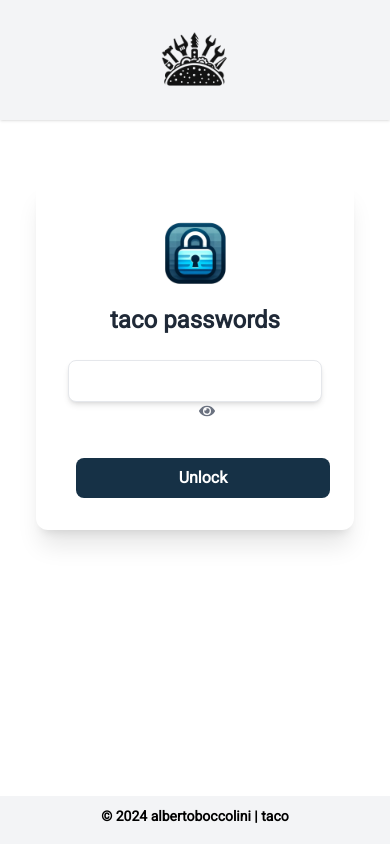
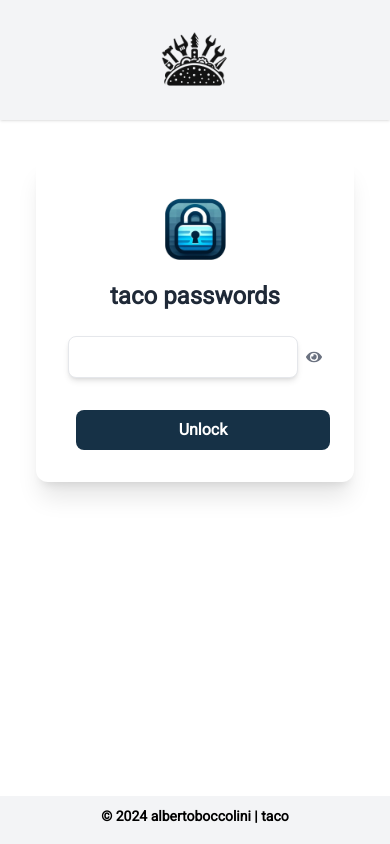
Before and after one commit to albertoboccolini/taco, a Next.js app: page /tools/passwords in a window 390 px wide. Built offline with nearby package versions, Linux system fonts and the light colour scheme.

Commit message:
Make login responsive

```diff
--- a/app/components/tools/passwords/Layout.tsx
+++ b/app/components/tools/passwords/Layout.tsx
@@ -26,51 +26,42 @@ const Layout: NextPage = () => {
         isAuthenticated
     } = Engine();
 
-
-    if (!isAuthenticated) {
     return (
-            <div className="text-gray-800 bg-white m-0 p-0">
+        <div className="bg-white text-gray-800 m-0 p-0">
             <div className="shadow">
                 <Header title={"taco | passwords"}/>
             </div>
-                <main className="px-4 py-10 m-auto max-w-4xl sm:p-10">
+            {!isAuthenticated ? (
+                <main className="m-auto max-w-4xl p-4 sm:p-10">
                     <div className="text-center p-5 m-auto">
-                        <div className="mx-auto max-w-4xl space-y-8">
-                            <div className="rounded-xl bg-white px-8 py-6 shadow-xl">
+                        <div className="space-y-8 mx-auto max-w-4xl">
+                            <div className="bg-white rounded-xl shadow-xl px-8 py-6">
                                 <Image src={passwordLogo}
-                                       className="font-bold text-2xl text-center m-auto"
+                                       className="m-auto text-2xl font-bold"
                                        alt="taco converter"
                                        width={100} height={100}/>
-                                <h1 className="font-bold text-2xl text-center mb-6">taco passwords</h1>
-                                <div className="mx-auto mb-6 block text-center">
+                                <h1 className="text-2xl font-bold text-center mb-6">taco passwords</h1>
+                                <div
+                                    className="text-center mb-6 mx-auto flex justify-center items-center space-x-2">
                                     <input type={visibleMainPassword ? 'text' : 'password'}
                                            value={mainPassword}
                                            onChange={(e) => updateMainPassword(e.target.value)}
-                                           className="shadow-md border py-2 px-4 w-full max-w-xs sm:max-w-sm md:max-w-md lg:max-w-lg font-normal rounded-lg"/>
+                                           className="border shadow-md rounded-lg py-2 px-4 font-normal w-full max-w-xs sm:max-w-sm md:max-w-md lg:max-w-lg"/>
                                     <button onClick={toggleMainPasswordVisibility}
-                                            className="text-gray-500 ml-6">
+                                            className="text-gray-500 flex-shrink-0">
                                         {visibleMainPassword ? <FaEyeSlash width={200} height={200}/> : <FaEye/>}
                                     </button>
                                 </div>
-                                <div className="block text-center mt-4">
+                                <div className="mt-4 text-center">
                                     <button type="submit" onClick={unlockPasswords}
-                                            className="bg-taco-button-bg hover:bg-white text-white font-bold py-2 px-4 rounded-lg transition duration-300 ease-in-out transform hover:scale-105 w-full max-w-xs sm:max-w-sm md:max-w-md lg:max-w-lg mx-2 my-2">
+                                            className="mx-2 my-2 w-full max-w-xs sm:max-w-sm md:max-w-md lg:max-w-lg bg-taco-button-bg hover:bg-white text-white font-bold py-2 px-4 rounded-lg transition duration-300 ease-in-out transform hover:scale-105">
                                         Unlock
                                     </button>
                                 </div>
                             </div>
                         </div>
                     </div>
-                </main>
-            </div>
-        );
-    } else {
-        return (
-            <div className="text-gray-800 bg-white m-0 p-0">
-                <div className="shadow">
-                    <Header title={"taco | passwords"}/>
-                </div>
-                <main className="px-4 py-10 m-auto max-w-4xl sm:p-10">
+                </main>) : (<main className="px-4 py-10 m-auto max-w-4xl sm:p-10">
                 <div className="text-left p-5 m-auto">
                     <div className="mx-auto max-w-4xl space-y-8">
                         <div className="rounded-xl bg-white px-8 py-6 shadow-xl">
@@ -80,7 +71,8 @@ const Layout: NextPage = () => {
                                    width={100} height={100}/>
                             <h1 className="font-bold text-2xl text-center mb-6">taco passwords</h1>
                             <p className="text-center text-sm mb-8 text-gray-400">
-                                    Passwords stored in local storage may be easily decrypted in a data breach, use taco passwords at your own risk.
+                                Passwords stored in local storage may be easily decrypted in a data breach, use taco
+                                passwords at your own risk.
                             </p>
                             <div className="overflow-x-auto">
                                 <table className="w-full text-sm">
@@ -150,12 +142,9 @@ const Layout: NextPage = () => {
                         </div>
                     </div>
                 </div>
-                </main>
+            </main>)}
         </div>
     );
-    }
-
-
 };
 
 export default Layout;
```
Lines whose indentation alone changed are shown as unchanged.
